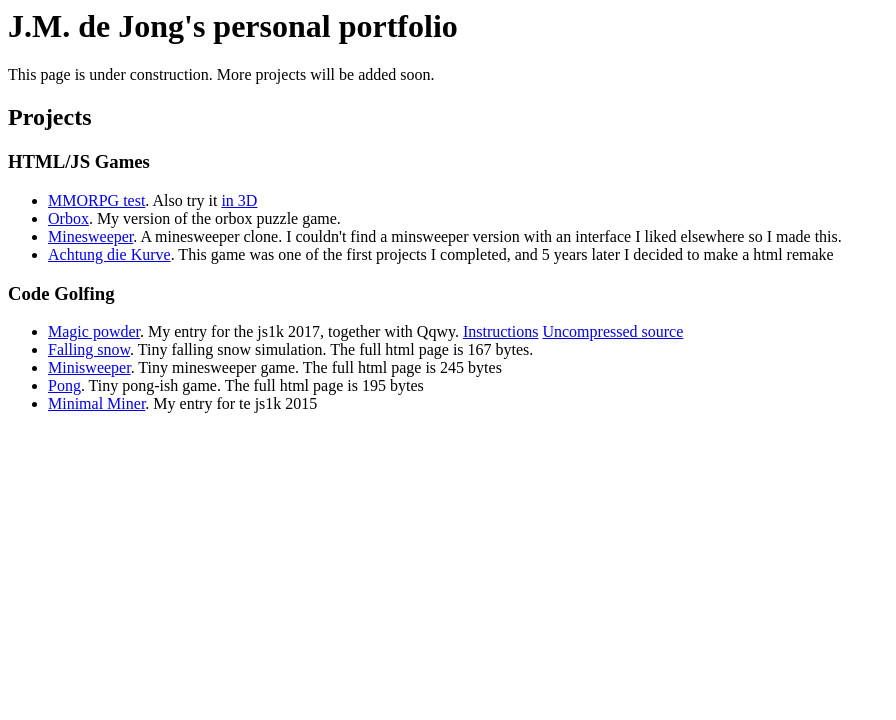
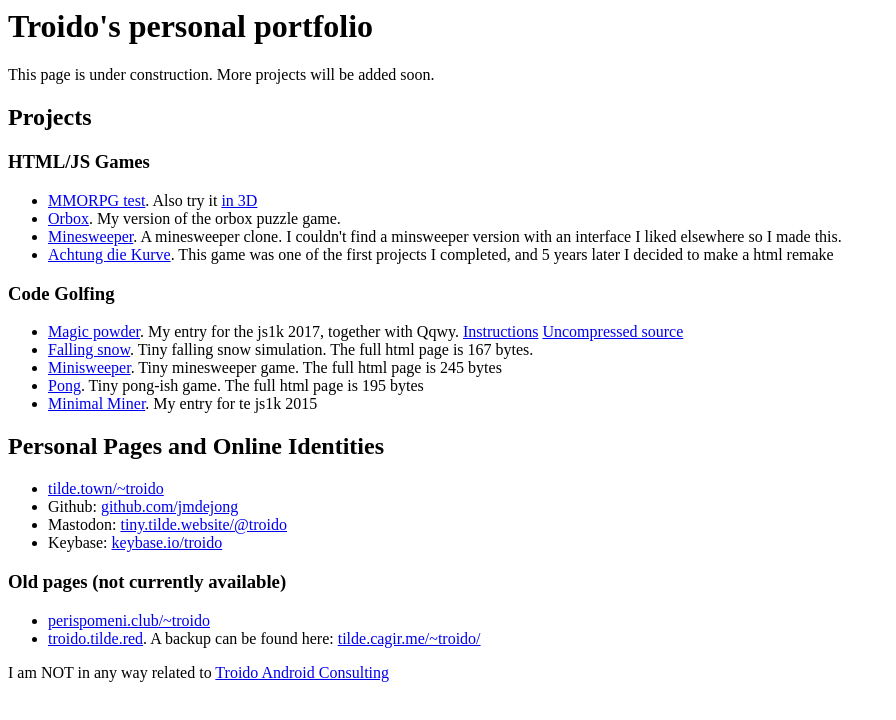
Before and after one commit to jmdejong/jmdejong.github.io, a plain HTML site: page index.html in a window 1280 px wide. Shown: the whole page, without its empty margins (0-896 px from the left). Drawn offline with Linux system fonts and the light colour scheme.

Commit message:
added more links to index

```diff
--- a/index.html
+++ b/index.html
@@ -5,7 +5,7 @@
 </head>
 <body>
 <h1>
-J.M. de Jong's personal portfolio
+Troido's personal portfolio
 </h1>
 <p>
 This page is under construction. More projects will be added soon.
@@ -29,5 +29,18 @@ Currently, the most complete versions of my portfolio can be found on <a href="h
 <li><a href="https://tilde.town/~troido/picopong.html">Pong</a>. Tiny pong-ish game. The full html page is 195 bytes</li>
 <li><a href="https://js1k.com/2358">Minimal Miner</a>. My entry for te js1k 2015
 </ul>
+<h2>Personal Pages and Online Identities</h2>
+<ul>
+<li><a href="https://tilde.town/~troido">tilde.town/~troido</a></li>
+<li>Github: <a href="https://github.com/jmdejong">github.com/jmdejong</a></li>
+<li>Mastodon: <a href="https://tiny.tilde.website/@troido">tiny.tilde.website/@troido</a></li>
+<li>Keybase: <a href="https://keybase.io/troido">keybase.io/troido</a></li>
+</ul>
+<h3>Old pages (not currently available)</h3>
+<ul>
+<li><a href="http://perispomeni.club/~troido">perispomeni.club/~troido</a></li>
+<li><a href="http:troido.tilde.red">troido.tilde.red</a>. A backup can be found here: <a href="http://tilde.cagir.me/~troido/">tilde.cagir.me/~troido/</a></li>
+</ul>
+I am NOT in any way related to <a href="http://troido.de/">Troido Android Consulting</a>
 </body>
 </html>
```
